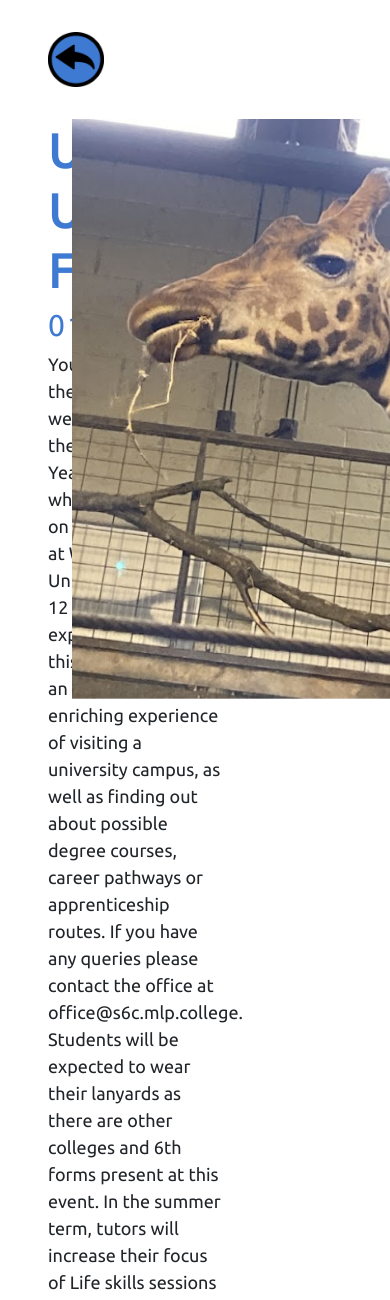
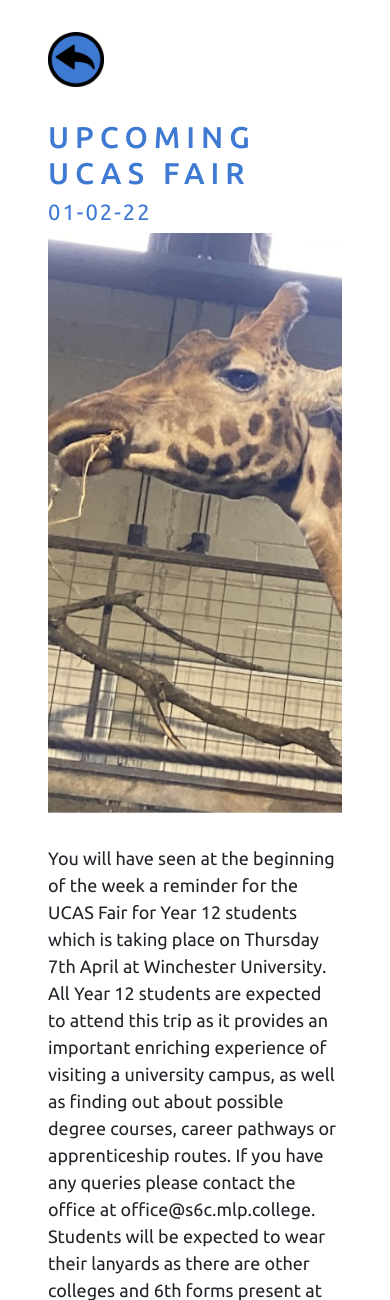
Before and after one commit to toby-mortimer/assignment1.3, a Flask app: page /news/news-item in a window 390 px wide; the page is wider, and only the part inside the window is pictured. Shown: the part 100-1400 px from the top of that part. Run offline with Flask 2, Linux system fonts and the light colour scheme.

Commit message:
made news and about us responsiveeeeeeeeee

```diff
--- a/static/course.css
+++ b/static/course.css
@@ -96,7 +96,7 @@
     position: relative;
     border-radius: 10px;
     margin-bottom: 2rem;
-    box-shadow: 3px 6px 6px 1px #888383;
+    box-shadow: 2px 4px 4px 1px #888383;
     transition: all 0.3s ease-in-out;
 }
 
--- a/static/news-item.css
+++ b/static/news-item.css
@@ -17,7 +17,31 @@
 .wrapper {
     display: grid;
     grid-template-columns: 60% 40%;
-    grid-template-rows: 100%;
+    grid-template-rows: auto auto;
+    column-gap: 1rem;
+    grid-template-areas:
+    "title image"
+    "text image";
+}
+
+@media screen and (max-width: 800px) {
+    .wrapper {
+        grid-template-columns: 100%;
+        grid-template-rows: auto auto auto;
+        grid-template-areas:
+        "title"
+        "image"
+        "text";
+    }
+}
+
+.info {
+    grid-area: text;
+    margin-bottom: 2rem;
+}
+
+.title {
+    grid-area: title;
 }
 
 h1.heading {
@@ -36,6 +60,27 @@ h2.date {
     color: #3E79D2;
 }
 
+@media screen and (max-width: 1160px) {
+    h1.heading {
+        font-size: 40px;
+    }
+}
+
+@media screen and (max-width: 1000px) {
+    h1.heading {
+        font-size: 35px;
+    }
+}
+
+@media screen and (max-width: 580px) {
+    h1.heading {
+        font-size: 30px;
+    }
+    h2.date {
+        font-size: 22px;
+    }
+}
+
 p {
     font-family: 'Ubuntu', sans-serif;
     font-size: 18px;
@@ -47,6 +92,8 @@ img.news-img {
 }
 
 .news-img {
-    display: flex;
-    justify-content: center;
+    grid-area: image;
+    width: 100%;
+    height: 100%;
+    object-fit: cover;
 }
--- a/templates/about-us.html
+++ b/templates/about-us.html
@@ -12,8 +12,8 @@
 {% block content %}
 <div class="container-fluid">
     <div class="text-wrapper">
+        <h1 class="au-heading">About Us</h1>
         <div class="text">
-            <h1 class="au-heading">About Us</h1>
             <p class="au-description">
                 When you join us you become part of the S6C community, and will follow an individual study programme that is tailored to your
                 interests and needs.  We are proud of our inclusivity in enabling students from all backgrounds and different needs to be
--- a/templates/individual-course.html
+++ b/templates/individual-course.html
@@ -66,7 +66,6 @@
                     {% for topic in topics %}
                     <li>{{ topic.title() }}</li>
                     {% endfor %}
-
                 </h5>
             </div>
         </div>
--- a/templates/news-item.html
+++ b/templates/news-item.html
@@ -14,9 +14,11 @@
         </a>
     </div>
     <div class="wrapper">
-        <div class="info">
+        <div class="title">
             <h1 class="heading">UPCOMING UCAS FAIR</h1>
             <h2 class="date">01-02-22</h2>
+        </div>
+        <div class="info">
             <p class="p1">You will have seen at the beginning of the week a reminder for the UCAS Fair for Year 12 students which is taking place on Thursday 7th April at Winchester University. All Year 12 students are expected to attend this trip as it provides an important enriching experience of visiting a university campus, as well as finding out about possible degree courses, career pathways or apprenticeship routes. If you have any queries please contact the office at office@s6c.mlp.college.   Students will be expected to wear their lanyards  as there are other colleges and 6th forms present at this event.  In the summer term, tutors will  increase their focus of Life skills sessions on career pathways and progression planning for university, Apprenticeships or employment after year 13.</p>
             <p class="p2">It is also really important that students ensure they wear their lanyards at all times when they are in the college  building.  Our lanyards are a way for students and staff to identify themselves as part of the college community.  By wearing the lanyard students are safeguarding themselves as well as others within the college environment.  Last week we had a small group of students who are not part of our community come onto site to wait for friends. This was addressed quickly, but we want to avoid this to ensure we maintain a really safe and trusting environment.</p>
         </div>
```
Also changed, not shown: static/about-us.css (+40 -7 lines), static/applied.css (+9 -6 lines).
